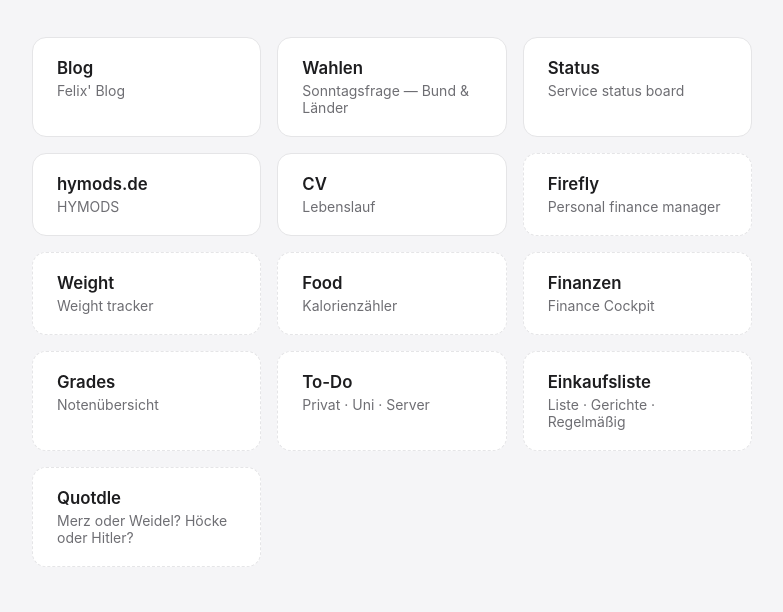
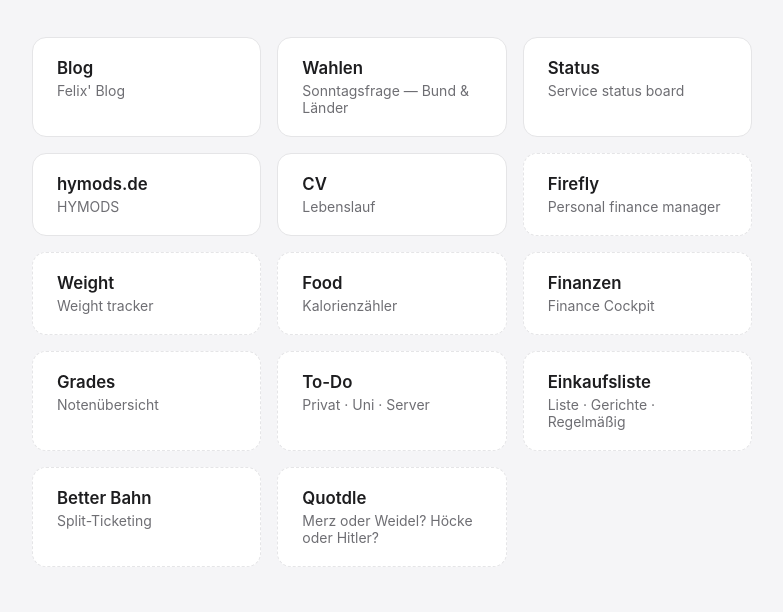
Before and after one commit to Flexii2000/fherrmann.com, a website: page index.html in a window 1280 px wide. Shown: the part 141-753 px from the top of the page, without its empty margins (248-1031 px from the left). Drawn offline with Linux system fonts and the light colour scheme.

Commit message:
Better Bahn card in the private block

```diff
--- a/index.html
+++ b/index.html
@@ -167,6 +167,10 @@
       <div class="name">Einkaufsliste</div>
       <div class="desc">Liste · Gerichte · Regelmäßig</div>
     </a>
+    <a class="card private" href="/betterbahn">
+      <div class="name">Better Bahn</div>
+      <div class="desc">Split-Ticketing</div>
+    </a>
     <!--# endif -->
     <!-- Quotdle haengt an einem eigenen Cookie (quotdle_access, ueber den
          Setup-Link), nicht am privaten Modus: Mitspieler bekommen den Link,
```
